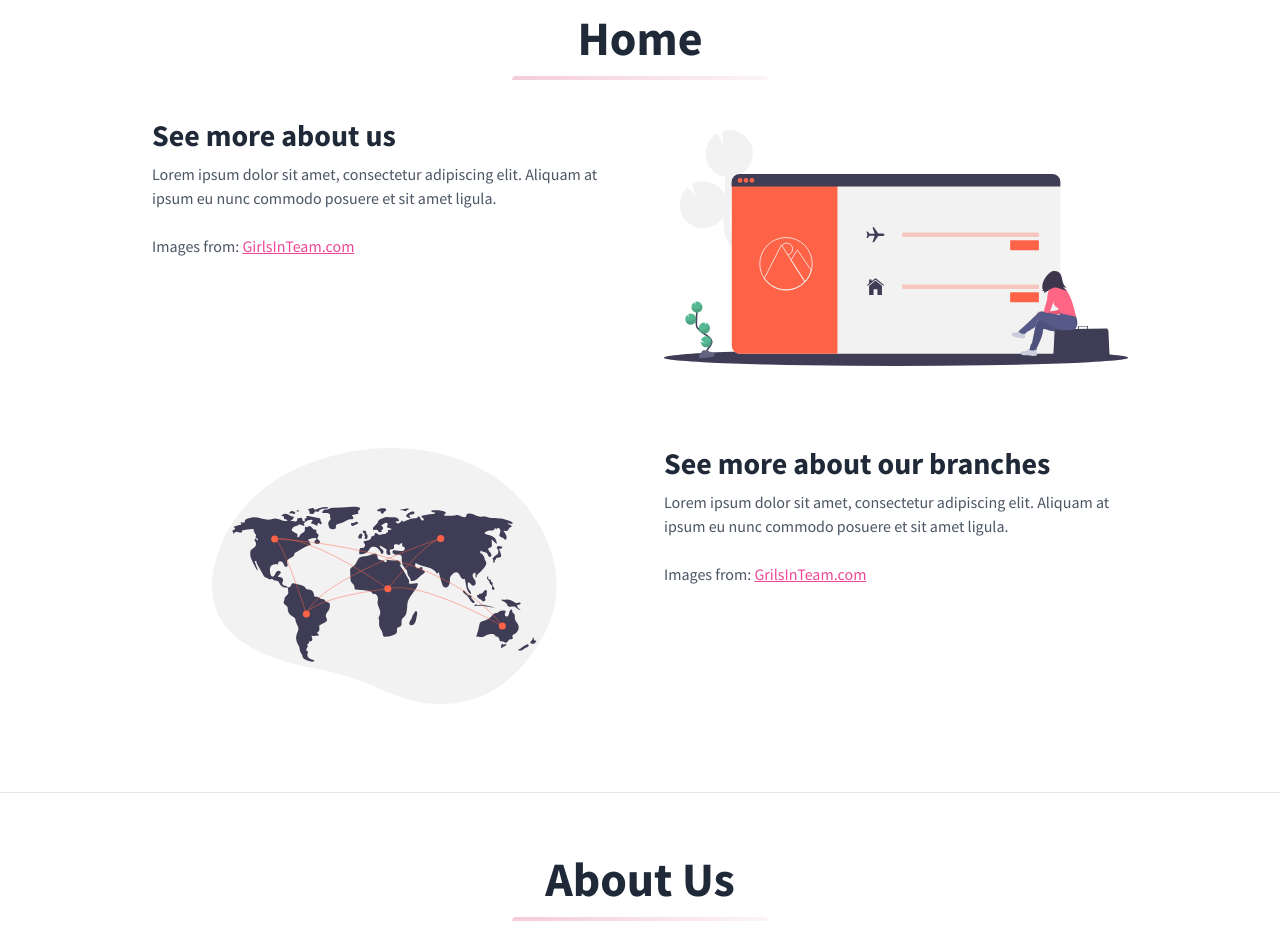
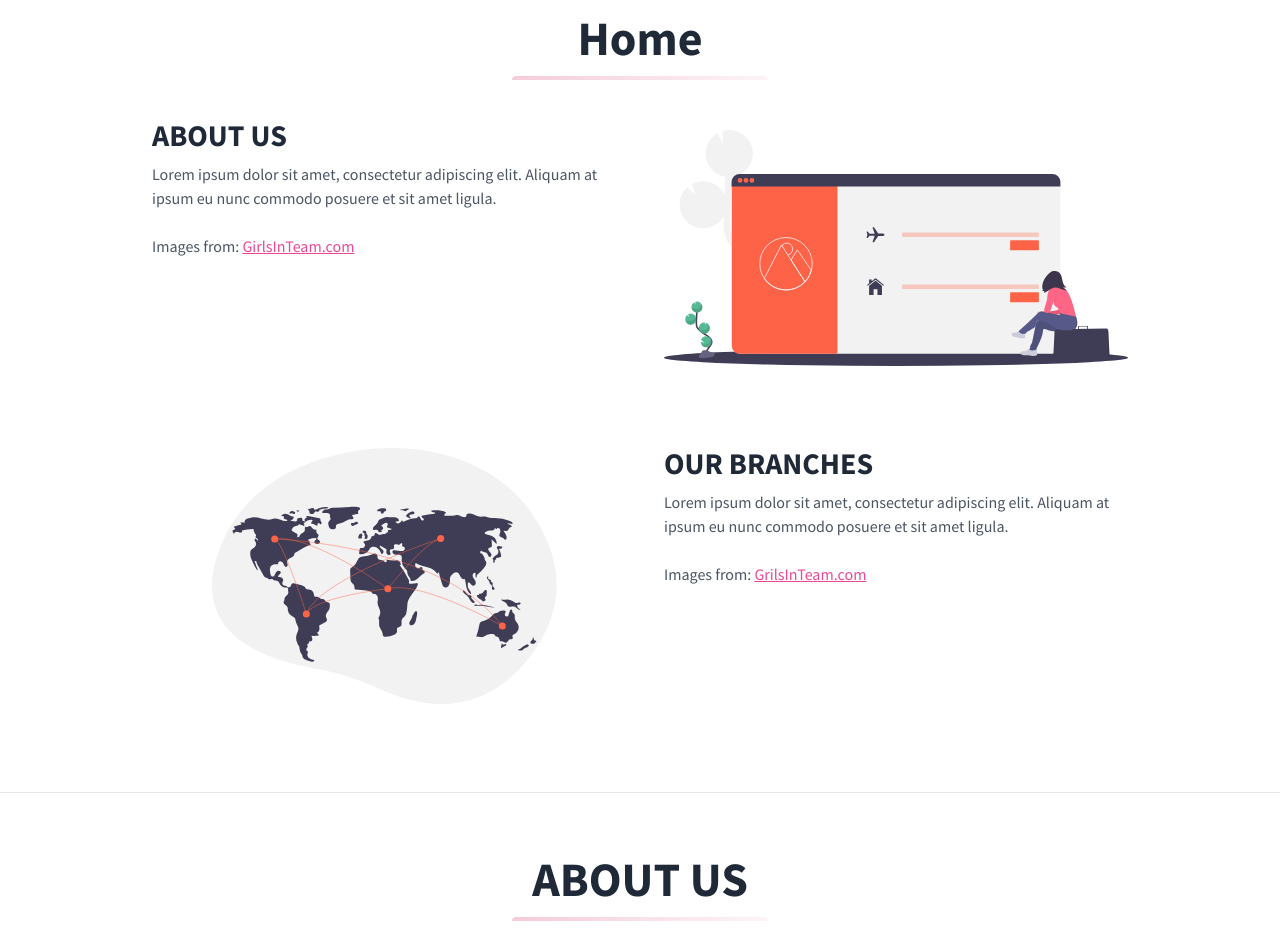
Before and after one commit to Rena-Tokhi/STEM, a plain HTML site: page index.html in a window 1280 px wide. Shown: the part 780-1714 px from the top of the page. Drawn offline with nearby package versions, Linux system fonts and the light colour scheme.

Commit message:
back fix in home page part

```diff
--- a/index.html
+++ b/index.html
@@ -124,8 +124,8 @@
       </div>
       <div class="flex flex-wrap">
         <div class="w-5/6 p-6 sm:w-1/2">
-          <h3 class="mb-3 text-3xl font-bold leading-none text-gray-800">
-            See more about us
+          <h3 class="mb-3 text-3xl font-bold leading-none text-gray-800 uppercase">
+             about us
           </h3>
           <p class="mb-8 text-gray-600">
             Lorem ipsum dolor sit amet, consectetur adipiscing elit. Aliquam at ipsum eu nunc commodo posuere et sit
@@ -354,8 +354,8 @@
         </div>
         <div class="w-full p-6 mt-6 sm:w-1/2">
           <div class="align-middle">
-            <h3 class="mb-3 text-3xl font-bold leading-none text-gray-800">
-              See more about our branches
+            <h3 class="mb-3 text-3xl font-bold leading-none text-gray-800 uppercase">
+               Our branches
             </h3>
             <p class="mb-8 text-gray-600">
               Lorem ipsum dolor sit amet, consectetur adipiscing elit. Aliquam at ipsum eu nunc commodo posuere et sit
@@ -376,7 +376,7 @@
     <!-- 1st box -->
     <section id="About-us" class="bg-white border-b py-8">
       <div class="container mx-auto flex flex-wrap pt-4 pb-12">
-        <h1 class="w-full my-2 text-5xl font-bold leading-tight text-center text-gray-800">
+        <h1 class="w-full my-2 text-5xl font-bold leading-tight text-center text-gray-800 uppercase">
           About Us
         </h1>
         <div class="w-full mb-4">
```
